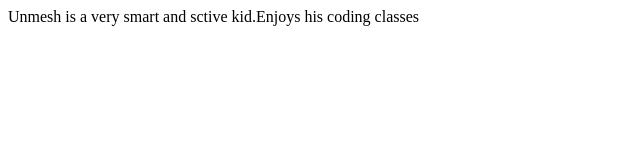
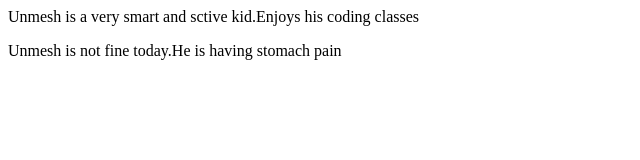
Before and after one commit to SarithaPrajwalSaanchi/My_New_repo, a plain HTML site: page index.html in a window 1280 px wide. Shown: the whole page, without its empty margins (0-640 px from the left). Drawn offline with Linux system fonts and the light colour scheme.

Commit message:
first commit in replit

```diff
--- a/index.html
+++ b/index.html
@@ -5,5 +5,6 @@
   </head>
   <body>
     <p> Unmesh is a very smart and sctive kid.Enjoys his coding classes</p>
+    <p> Unmesh is not fine today.He is having stomach pain</p>
   </body>
   </html>
```
Also changed, not shown: 1 other file.
